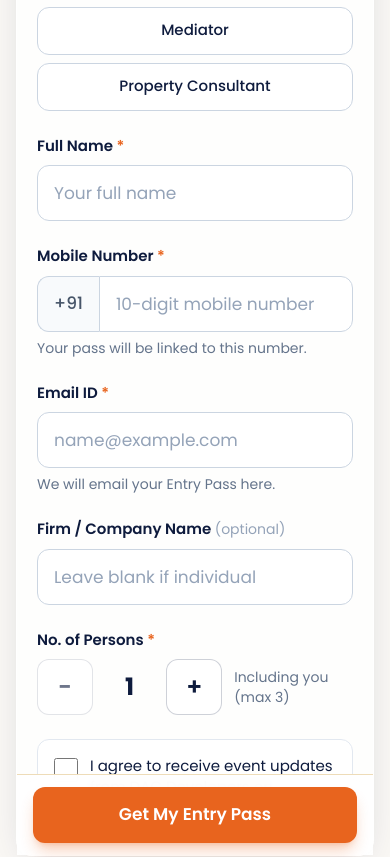
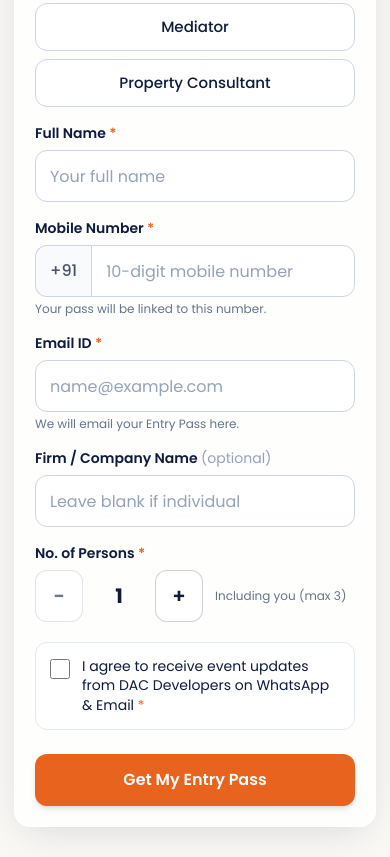
Before and after one commit to DAC-PR-AI/DAC-Land-Meet-Registrations, a Next.js app: page / in a window 390 px wide. Shown: the part 990-1847 px from the top of the page. Built offline with nearby package versions, Linux system fonts and the light colour scheme; no server answers.

Commit message:
Fix congested mobile layout and remove sticky overlay button

```diff
--- a/app/globals.css
+++ b/app/globals.css
@@ -24,9 +24,9 @@ input, select, textarea, button { font-size: 16px; }
     @apply h-px w-full;
     background: linear-gradient(90deg, transparent, #D4A94F 20%, #D4A94F 80%, transparent);
   }
-  .field-label { @apply mb-2 block text-[15px] font-semibold text-navy; }
+  .field-label { @apply mb-1.5 block text-[14px] sm:text-[15px] font-semibold text-navy; }
   .field-input {
-    @apply block h-14 w-full rounded-xl border border-slate-300 bg-white px-4 text-[17px] text-navy
+    @apply block h-[52px] sm:h-14 w-full rounded-xl border border-slate-300 bg-white px-3.5 sm:px-4 text-[16px] text-navy
       placeholder:text-slate-400 outline-none transition
       focus:border-royal focus:ring-4 focus:ring-royal/15;
   }
--- a/app/page.tsx
+++ b/app/page.tsx
@@ -13,11 +13,11 @@ export default function Home() {
     <>
       <main className="mx-auto max-w-3xl">
         <Hero />
-        <section className="px-4" aria-label="Registration">
+        <section className="px-3.5 sm:px-4 pb-12 sm:pb-16" aria-label="Registration">
           {closed ? <ClosedScreen /> : <RsvpForm />}
         </section>
       </main>
-      <Footer stickyPad={!closed} />
+      <Footer />
     </>
   );
 }
--- a/components/Footer.tsx
+++ b/components/Footer.tsx
@@ -2,7 +2,7 @@ import { EVENT } from "@/lib/event";
 
 export default function Footer({ stickyPad = false }: { stickyPad?: boolean }) {
   return (
-    <footer className={`mt-10 bg-navy px-5 pt-8 text-center text-sm text-white/80 sm:pb-8 ${stickyPad ? "pb-28" : "pb-8"}`}>
+    <footer className={`mt-6 bg-navy px-5 pt-8 text-center text-sm text-white/80 pb-10 ${stickyPad ? "pb-28" : "pb-10"}`}>
       <p className="font-serif text-lg text-white">{EVENT.organiserShort}</p>
       <p className="mt-1 text-[11px] tracking-[0.3em] text-gold">{EVENT.orgTagline}</p>
       <div className="mx-auto my-4 h-px w-24 bg-gold/50" />
--- a/components/RsvpForm.tsx
+++ b/components/RsvpForm.tsx
@@ -122,7 +122,7 @@ export default function RsvpForm() {
       <input ref={honeypot} type="text" name="website" tabIndex={-1} autoComplete="off" aria-hidden="true"
         className="absolute left-[-9999px] h-0 w-0 opacity-0" />
 
-      <div className="space-y-6">
+      <div className="space-y-4 sm:space-y-5">
         {/* I am a */}
         <fieldset>
           <legend className="field-label">I am a <Req /></legend>
@@ -152,7 +152,7 @@ export default function RsvpForm() {
         <div>
           <label htmlFor="f-mobile" className="field-label">Mobile Number <Req /></label>
           <div className="flex">
-            <span className="flex h-14 items-center rounded-l-xl border border-r-0 border-slate-300 bg-slate-50 px-4 text-[17px] font-medium text-slate-600">
+            <span className="flex h-[52px] sm:h-14 items-center rounded-l-xl border border-r-0 border-slate-300 bg-slate-50 px-3.5 sm:px-4 text-[16px] font-medium text-slate-600">
               +91
             </span>
             <input id="f-mobile" className="field-input rounded-l-none" type="tel" inputMode="numeric" autoComplete="tel-national"
@@ -161,7 +161,7 @@ export default function RsvpForm() {
               aria-invalid={!!err("mobile")} aria-describedby={err("mobile") ? "e-mobile" : "h-mobile"} />
           </div>
           {err("mobile") ? <p id="e-mobile" className="field-error">{err("mobile")}</p>
-            : <p id="h-mobile" className="mt-1.5 text-sm text-slate-500">Your pass will be linked to this number.</p>}
+            : <p id="h-mobile" className="mt-1 text-xs sm:text-sm text-slate-500">Your pass will be linked to this number.</p>}
         </div>
 
         {/* Email */}
@@ -172,7 +172,7 @@ export default function RsvpForm() {
             onChange={(e) => set("email", e.target.value.trim())} onBlur={() => blur("email")}
             aria-invalid={!!err("email")} aria-describedby={err("email") ? "e-email" : "h-email"} />
           {err("email") ? <p id="e-email" className="field-error">{err("email")}</p>
-            : <p id="h-email" className="mt-1.5 text-sm text-slate-500">We will email your Entry Pass here.</p>}
+            : <p id="h-email" className="mt-1 text-xs sm:text-sm text-slate-500">We will email your Entry Pass here.</p>}
         </div>
 
         {/* Firm */}
@@ -187,23 +187,23 @@ export default function RsvpForm() {
         <div>
           <span className="field-label" id="l-persons">No. of Persons <Req /></span>
           <div id="f-persons" tabIndex={-1} className="flex items-center gap-3 outline-none" role="group" aria-labelledby="l-persons">
-            <button type="button" className="btn-outline h-14 w-14 text-2xl" aria-label="Decrease"
+            <button type="button" className="btn-outline h-12 w-12 text-xl" aria-label="Decrease"
               disabled={f.persons <= 1} onClick={() => set("persons", Math.max(1, f.persons - 1))}>−</button>
-            <output aria-live="polite" className="w-16 text-center text-2xl font-bold text-navy">{f.persons}</output>
-            <button type="button" className="btn-outline h-14 w-14 text-2xl" aria-label="Increase"
+            <output aria-live="polite" className="w-12 text-center text-xl font-bold text-navy">{f.persons}</output>
+            <button type="button" className="btn-outline h-12 w-12 text-xl" aria-label="Increase"
               disabled={f.persons >= EVENT.maxPersons} onClick={() => set("persons", Math.min(EVENT.maxPersons, f.persons + 1))}>+</button>
-            <span className="text-sm text-slate-500">Including you (max {EVENT.maxPersons})</span>
+            <span className="text-xs sm:text-sm text-slate-500">Including you (max {EVENT.maxPersons})</span>
           </div>
           {errors.persons && <p className="field-error">{errors.persons}</p>}
         </div>
 
         {/* Consent */}
-        <div>
-          <label htmlFor="f-consent" className={`flex cursor-pointer items-start gap-3 rounded-xl border p-4 ${err("consent") ? "border-red-500" : "border-slate-200 bg-white/70"}`}>
+        <div className="pt-1">
+          <label htmlFor="f-consent" className={`flex cursor-pointer items-start gap-3 rounded-xl border p-3.5 sm:p-4 ${err("consent") ? "border-red-500 bg-red-50/50" : "border-slate-200 bg-white/70"}`}>
             <input id="f-consent" type="checkbox" checked={f.consent}
               onChange={(e) => { set("consent", e.target.checked); setTouched((x) => ({ ...x, consent: true })); }}
-              className="mt-0.5 h-6 w-6 shrink-0 accent-royal" aria-invalid={!!err("consent")} />
-            <span className="text-[15px] leading-snug text-navy">
+              className="mt-0.5 h-5 w-5 shrink-0 accent-royal" aria-invalid={!!err("consent")} />
+            <span className="text-[14px] sm:text-[15px] leading-snug text-navy">
               I agree to receive event updates from DAC Developers on WhatsApp &amp; Email <Req />
             </span>
           </label>
@@ -211,18 +211,18 @@ export default function RsvpForm() {
         </div>
 
         {serverError && (
-          <div role="alert" className="rounded-xl border border-red-200 bg-red-50 p-4 text-[15px] text-red-700">
+          <div role="alert" className="rounded-xl border border-red-200 bg-red-50 p-4 text-[14px] sm:text-[15px] text-red-700">
             {serverError}{" "}
             <a href={`tel:${EVENT.phoneTel}`} className="font-semibold underline">Call {EVENT.phoneShort}</a>
           </div>
         )}
-      </div>
 
-      {/* Sticky on mobile, inline on desktop */}
-      <div className="fixed inset-x-0 bottom-0 z-20 border-t border-gold/40 bg-white/95 px-4 pb-[max(12px,env(safe-area-inset-bottom))] pt-3 backdrop-blur sm:static sm:mt-8 sm:border-0 sm:bg-transparent sm:p-0">
-        <button type="submit" disabled={submitting} className="btn-primary h-14 w-full text-[17px]">
-          {submitting ? (<><span className="spinner" aria-hidden="true" /> Please wait…</>) : "Get My Entry Pass"}
-        </button>
+        {/* Clean inline submit button - no sticky overlay */}
+        <div className="pt-2 sm:pt-3">
+          <button type="submit" disabled={submitting} className="btn-primary h-[52px] sm:h-14 w-full text-[16px] sm:text-[17px] font-semibold shadow-md">
+            {submitting ? (<><span className="spinner" aria-hidden="true" /> Please wait…</>) : "Get My Entry Pass"}
+          </button>
+        </div>
       </div>
     </form>
   );
--- a/lib/appsScript.ts
+++ b/lib/appsScript.ts
@@ -9,7 +9,7 @@ export class ScriptError extends Error {
   }
 }
 
-type ScriptResponse = { ok: boolean; error?: string; code?: string; [k: string]: unknown };
+type ScriptResponse = { ok: boolean; error?: string; code?: string;[k: string]: unknown };
 
 /**
  * Calls the Google Apps Script Web App.
```
